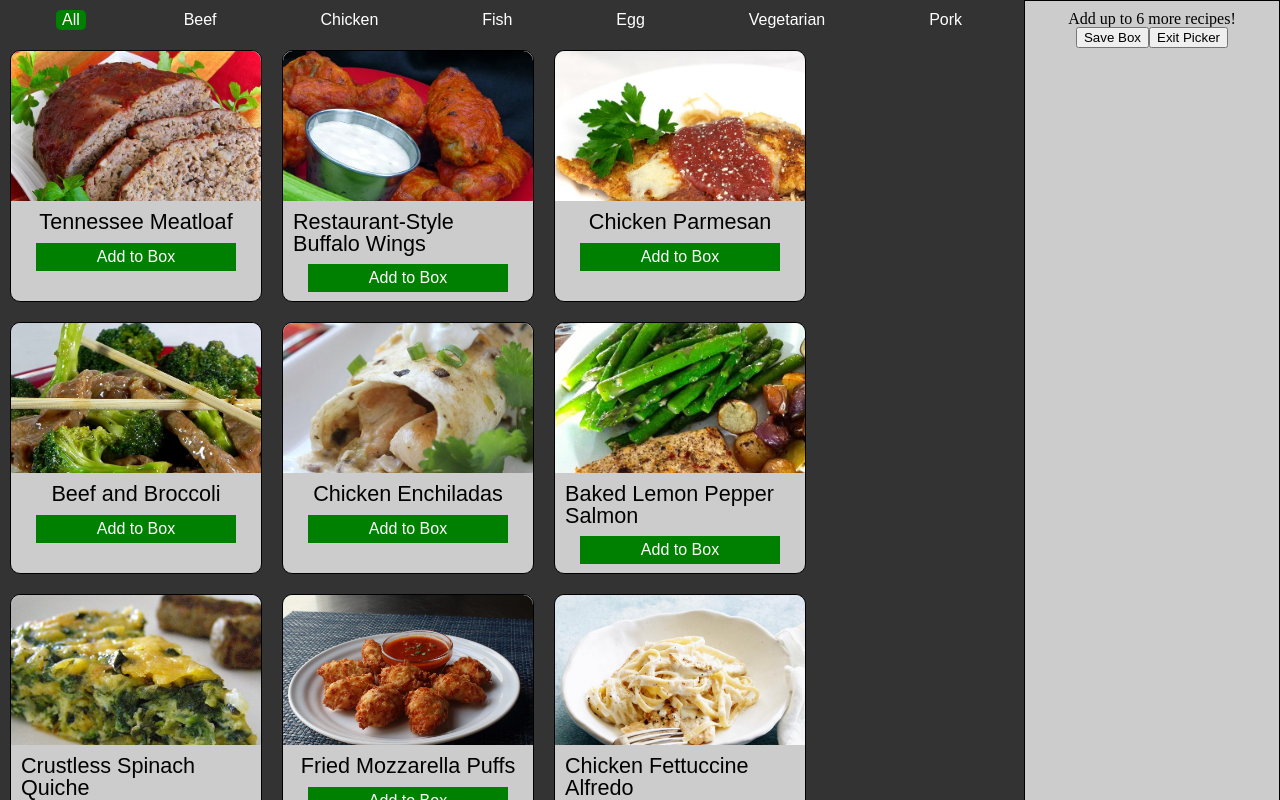
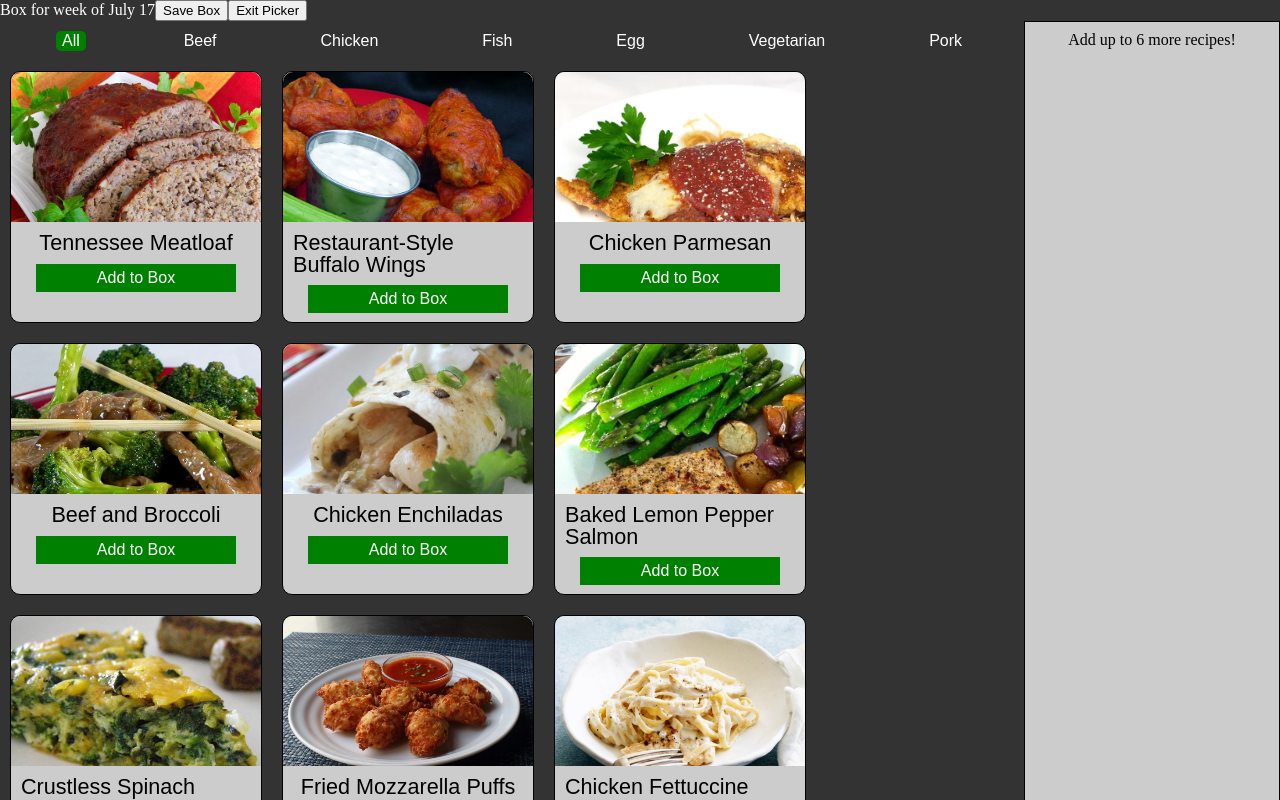
Before and after one commit to Taouen/gobble, a React (Create React App) app: page /picker in a window 1280 px wide. Shown: the top 800 px of the page. Built offline with nearby package versions, Linux system fonts and the light colour scheme.

Commit message:
added HeaderBar for title and to contain save and exit buttons

```diff
--- a/src/components/Box.js
+++ b/src/components/Box.js
@@ -38,8 +38,6 @@ class Box extends React.Component {
         ) : (
           <h3>Add up to {6 - contents.length} more recipes!</h3>
         )}
-        <button onClick={this.props.saveBox}>Save Box</button>
-        <button onClick={this.props.exitPicker}>Exit Picker</button>
       </BoxWrapper>
     );
   }
--- a/src/components/BoxItem.js
+++ b/src/components/BoxItem.js
@@ -31,7 +31,7 @@ class BoxItem extends React.Component {
 
     return (
       <BoxCard>
-        <Image src={image} height="100px" width="100px" alt={title} />
+        <Image src={image} height="100px" width="100px" alt="" />
         {title}
         <RemoveButton
           onClick={() => this.props.removeFromBox(this.props.identifier)}
--- /dev/null
+++ b/src/components/HeaderBar.js
@@ -0,0 +1,20 @@
+import React from 'react';
+import styled from 'styled-components';
+
+const Header = styled.header`
+  color: white;
+`;
+
+class HeaderBar extends React.Component {
+  render() {
+    return (
+      <Header>
+        Box for week of July 17
+        <button onClick={this.props.saveBox}>Save Box</button>
+        <button onClick={this.props.exitPicker}>Exit Picker</button>
+      </Header>
+    );
+  }
+}
+
+export default HeaderBar;
--- a/src/components/Picker.js
+++ b/src/components/Picker.js
@@ -4,12 +4,14 @@ import RecipeCard from './RecipeCard';
 import sampleRecipes from '../recipes';
 import Box from './Box';
 import CategoryBar from './CategoryBar';
+import HeaderBar from './HeaderBar';
 import { v1 as uuid } from 'uuid';
 
 const Wrapper = styled.div`
   display: grid;
   grid-template-columns: 4fr 1fr;
   grid-template-areas:
+    'title bar'
     'menu box'
     'recipes box';
 `;
@@ -27,9 +29,9 @@ class Picker extends React.Component {
     recipes: [],
     box: [],
     boxFull: false,
+    boxHasChanged: false,
     categories: [],
     activeCategory: 'All',
-    boxHasChanged: false,
   };
 
   componentDidMount = () => {
@@ -63,28 +65,34 @@ class Picker extends React.Component {
   };
 
   addToBox = (id) => {
-    if (this.state.boxFull) {
+    const { box, boxFull, boxHasChanged, recipes } = this.state;
+    if (boxFull) {
       alert('Your box is full! Remove recipes before adding more.');
     } else {
-      const box = this.state.box;
-      const index = this.state.recipes.findIndex((recipe) => recipe.id === id);
-      const recipe = { ...this.state.recipes[index] };
+      const index = recipes.findIndex((recipe) => recipe.id === id);
+      const recipe = { ...recipes[index] };
       const identifier = uuid();
       recipe.identifier = identifier;
       box.push(recipe);
       this.setState({ box });
-      if (this.state.box.length === 6) {
+      if (box.length === 6) {
         this.setState({ boxFull: true });
+      }
+      if (!boxHasChanged) {
+        this.setState({ boxHasChanged: true });
       }
     }
   };
 
   removeFromBox = (identifier) => {
-    const box = this.state.box;
+    const { box, boxHasChanged } = this.state;
     const index = box.findIndex((i) => i.identifier === identifier);
     box.splice(index, 1);
     this.setState({ box });
     this.setState({ boxFull: false });
+    if (!boxHasChanged) {
+      this.setState({ boxHasChanged: true });
+    }
   };
 
   saveBox = () => {
@@ -99,7 +107,8 @@ class Picker extends React.Component {
   };
 
   exitPicker = () => {
-    if (JSON.parse(localStorage.getItem('box')) !== this.state.box) {
+    const { boxHasChanged } = this.state;
+    if (boxHasChanged) {
       if (window.confirm('Do you want to exit without saving?')) {
         this.props.history.push('/');
       }
@@ -112,6 +121,7 @@ class Picker extends React.Component {
     const { recipes, categories, activeCategory } = this.state;
     return (
       <Wrapper>
+        <HeaderBar exitPicker={this.exitPicker} saveBox={this.saveBox} />
         <CategoryBar
           categories={categories}
           filterCategory={this.filterCategory}
@@ -137,8 +147,6 @@ class Picker extends React.Component {
           contents={this.state.box}
           recipes={this.state.recipes}
           removeFromBox={this.removeFromBox}
-          saveBox={this.saveBox}
-          exitPicker={this.exitPicker}
         />
       </Wrapper>
     );
--- a/src/components/RecipeCard.js
+++ b/src/components/RecipeCard.js
@@ -54,7 +54,7 @@ class RecipeCard extends React.Component {
     return (
       <Card>
         <ImageWrapper>
-          <Image src={image} />
+          <Image src={image} alt="" />
         </ImageWrapper>
         <RecipeTitle>
           <Title>{title}</Title>
```
